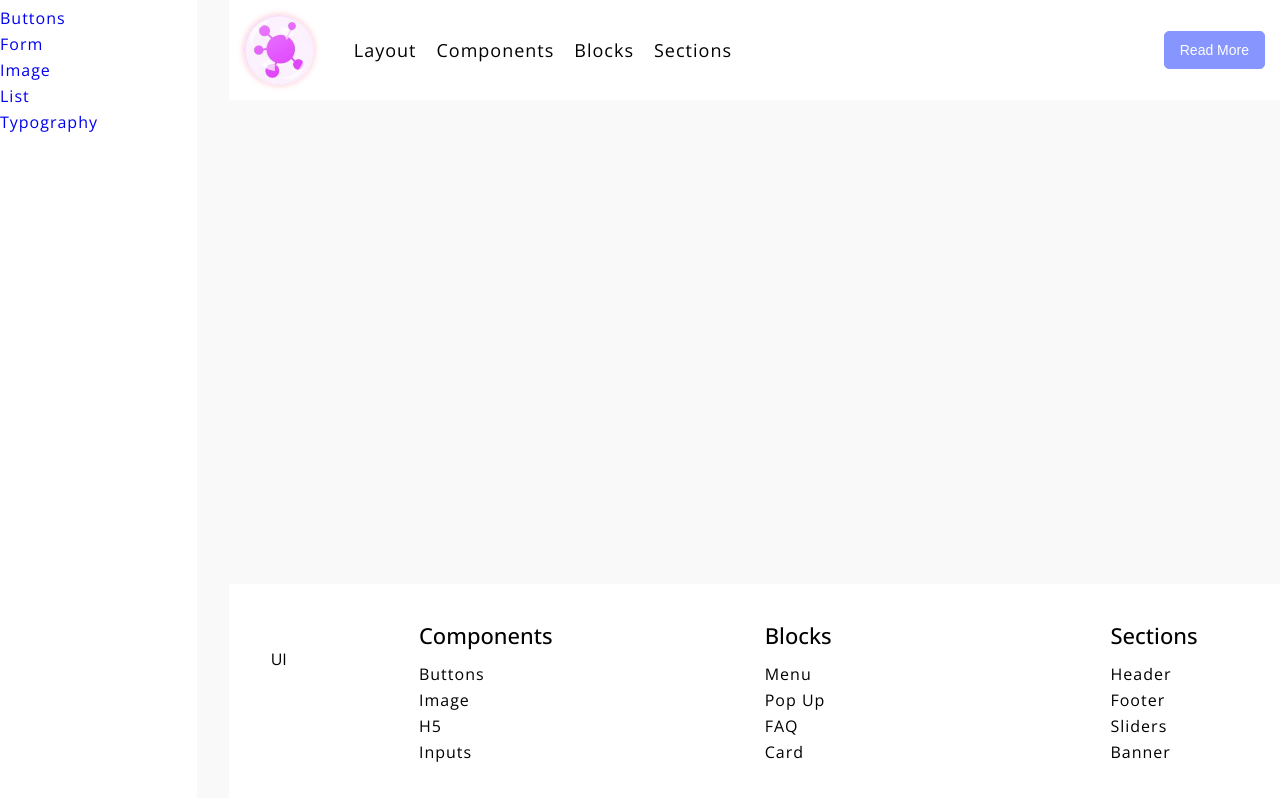
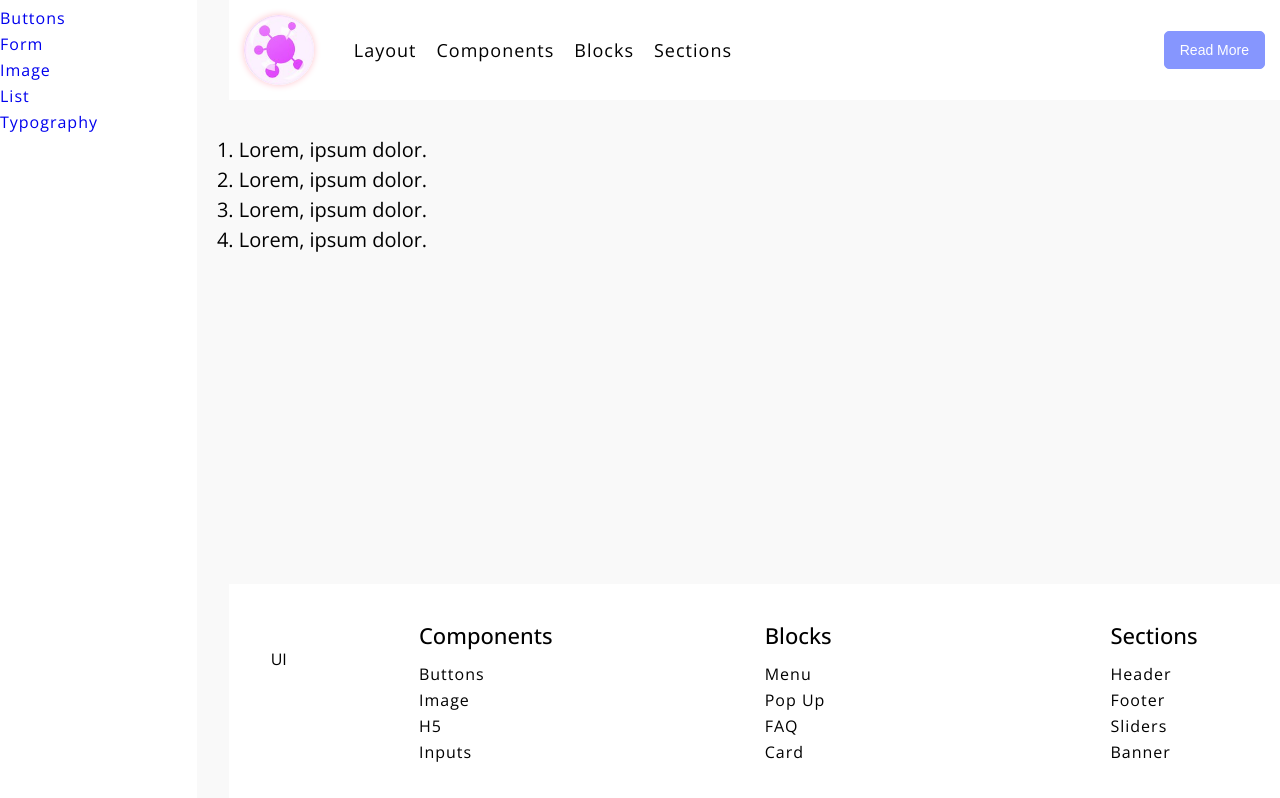
Before and after one commit to SlavaFlava/lib-components, a React (Create React App) app: page /components/list in a window 1280 px wide. Built offline with nearby package versions, Linux system fonts and the light colour scheme.

Commit message:
added List and LiastItem components and props for them

```diff
--- a/src/App.tsx
+++ b/src/App.tsx
@@ -48,7 +48,7 @@ function App() {
           </Col>
           <Col size={10} display='flex' flexDirection='column'>
             <Header />
-            <Section flex={'1'}>
+            <Section flex={'1'} pr='25px'>
               <Routes>
                 <Route path='/' element={<Home />} />
                 <Route path='/about' element={<About />} />
--- a/src/my-lib/components/list.tsx
+++ b/src/my-lib/components/list.tsx
@@ -1,27 +1,122 @@
 import styled from 'styled-components'
-import { IGlobal } from '../models/global'
+import { IBorder, IFonts, IGlobal, IProportions } from '../models/global'
 
-interface IList extends IGlobal{
- shadow?: string
+interface IList extends IProportions, IBorder, IFonts, IGlobal {
+  listStyle?: 'none' | 'decimal' | 'circle' | 'disc' | 'square'
 }
-interface IListItem extends IGlobal{
- content?:string
+interface IListItem extends IFonts, IGlobal {
+  beforeStyle?: 'circle' | 'square' | 'LineX' | 'LineY'
+  beforeContent?: string
+  beforeColor?: string
+  beforeSize?: string
+  beforeLeft?: string
+  beforeTop?: string
+  beforeRadius?: string
 }
 
-export const List = styled.ul`
- padding-left: 15px;
+export const List = styled.ul<IList>`
+ list-style: ${(p) => p.listStyle};
+ ${(p) => p.listStyle ? `
+  & li{
+    display:list-item;
+    &:before{
+      display:none;
+    }
+  }
+ ` : false}
+ height: ${(p) => p.h};
+ width: ${(p) => p.w};
+ min-height: ${(p) => p.minH};
+ min-width: ${(p) => p.minW};
+ max-height: ${(p) => p.maxH};
+ max-width: ${(p) => p.maxW};
+
+ border:${(p) => p.border};
+ border-radius: ${(p) => p.br};
+ box-shadow:
+ ${(p) => p.shadow == 'variant-1' ? `${p.shadowcolor ?? 'rgba(100, 100, 111, 0.2)'} 0px 7px 29px 0px;` :
+    p.shadow == 'variant-2' ? `${p.shadowcolor ?? 'rgba(99, 99, 99, 0.2)'} 0px 2px 8px 0px;` :
+      p.shadow == 'variant-3' ? `${p.shadowcolor ?? 'rgba(0, 0, 0, 0.05)'} 6px 2px 16px 0px, rgba(255, 255, 255, 0.8) -6px -2px 16px 0px;` :
+        p.shadow == 'variant-4' ? `${p.shadowcolor ?? 'rgba(99, 99, 99, 0.2)'} 6px 2px 16px 0px, rgba(255, 255, 255, 0.8) -6px -2px 16px 0px;` :
+          p.shadow == 'variant-5' ? `${p.shadowcolor ?? 'rgba(0, 0, 0, 0.15)'} 2.4px 2.4px 3.2px;` :
+            p.shadow == 'variant-6' ? `${p.shadowcolor ?? 'rgba(0, 0, 0, 0.15)'} 0px 2px 8px 0px, rgba(0, 0, 0, 0.05) 0px 5px 10px` : false
+  };
+ box-shadow:${(p) => p.customShadow};
+
+ font-size: ${(p) => p.fs};
+ font-weight: ${(p) => p.fw};
+ letter-spacing: ${(p) => p.ls};
+ line-height: ${(p) => p.lh};
+ font-style: ${(p) => p.fontStyle};
+ text-align: ${(p) => p.textAlign};
+ text-transform: ${(p) => p.textTransform};
+
+  color: ${(p) => p.color};
+  background: ${(p) => p.bg};
+  padding: ${(p) => p.p};
+  padding-top: ${(p) => p.pt};
+  padding-bottom: ${(p) => p.pb};
+  padding-left: ${(p) => p.pl ?? '10px'};
+  padding-right: ${(p) => p.pr};
+  margin: ${(p) => p.m};
+  margin-top: ${(p) => p.mt};
+  margin-bottom: ${(p) => p.mb};
+  margin-left: ${(p) => p.ml};
+  margin-right: ${(p) => p.mr};
+  ${(p) => p.sx};
 `
 export const ListItem = styled.li<IListItem>`
  position: relative;
  display: flex;
  align-items: center;
- &::before{
+
+ &:before{
+  content: '${(p) => p.beforeContent}';
   position: absolute;
-  content: '';
-  left: 0;
-  width: 5px;
-  height: 5px;
-  background-color: red;
-  border-radius: 50%;
+  background-color: ${(p) => p.beforeColor ?? '#8696FE'} ;
+  left: ${(p) => p.beforeLeft ?? '-15px'};
+  top: ${(p) => p.beforeTop};
+  ${(p) => p.beforeStyle == 'circle' ? `
+  width: ${p.beforeSize ?? '7px'};
+  height: ${p.beforeSize ?? '7px'};
+  border-radius: ${p.beforeRadius ?? '50%'};`
+    : p.beforeStyle == 'square' ? `
+  width: ${p.beforeSize ?? '7px'};
+  height: ${p.beforeSize ?? '7px'};
+  border-radius: ${p.beforeRadius};`
+      : p.beforeStyle == 'LineX' ? `
+  width: ${p.beforeSize ?? '7px'};
+  height: 2px;
+  border-radius: ${p.beforeRadius};`
+        : p.beforeStyle == 'LineY' ? `
+  width: 2px;
+  height: ${p.beforeSize ?? '7px'};
+  border-radius: ${p.beforeRadius};`
+          : false
+  }
  }
+
+
+
+ font-size: ${(p) => p.fs};
+ font-weight: ${(p) => p.fw};
+ letter-spacing: ${(p) => p.ls};
+ line-height: ${(p) => p.lh};
+ font-style: ${(p) => p.fontStyle};
+ text-align: ${(p) => p.textAlign};
+ text-transform: ${(p) => p.textTransform};
+
+color: ${(p) => p.color};
+  background: ${(p) => p.bg};
+  padding: ${(p) => p.p};
+  padding-top: ${(p) => p.pt ?? '10px'};
+  padding-bottom: ${(p) => p.pb};
+  padding-left: ${(p) => p.pl};
+  padding-right: ${(p) => p.pr};
+  margin: ${(p) => p.m};
+  margin-top: ${(p) => p.mt};
+  margin-bottom: ${(p) => p.mb};
+  margin-left: ${(p) => p.ml};
+  margin-right: ${(p) => p.mr};
+  ${(p) => p.sx};
 `
--- a/src/project/content/components/list.tsx
+++ b/src/project/content/components/list.tsx
@@ -4,7 +4,20 @@ const ComponentsList = () => {
 
   return (
   <>
-
+  <List mt="30px" fs="20px" listStyle='decimal'>
+    <ListItem  >
+      Lorem, ipsum dolor.
+    </ListItem>
+    <ListItem >
+      Lorem, ipsum dolor.
+    </ListItem>
+    <ListItem >
+      Lorem, ipsum dolor.
+    </ListItem>
+    <ListItem >
+      Lorem, ipsum dolor.
+    </ListItem>
+  </List>
   </>
   )
 }
```
Also changed, not shown: src/my-lib/components/form.tsx (line endings or trailing spaces), src/my-lib/models/global.ts (line endings or trailing spaces).
